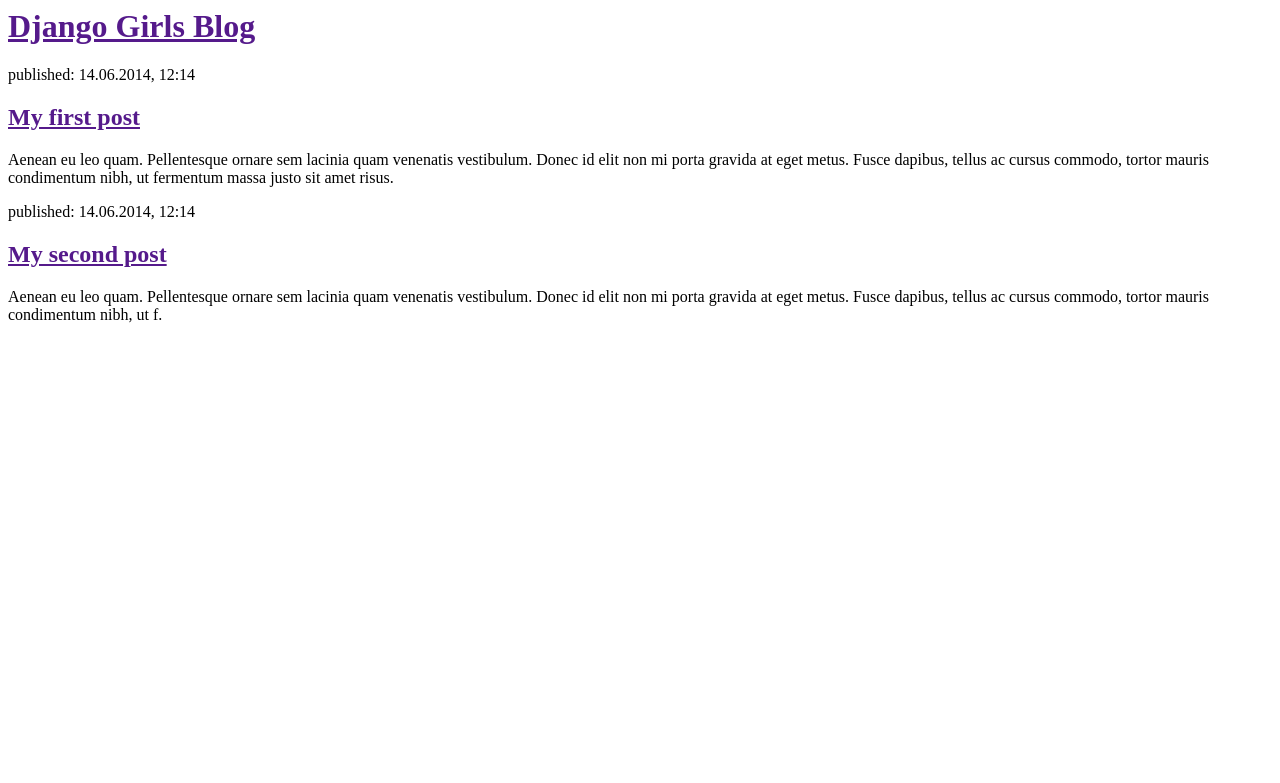
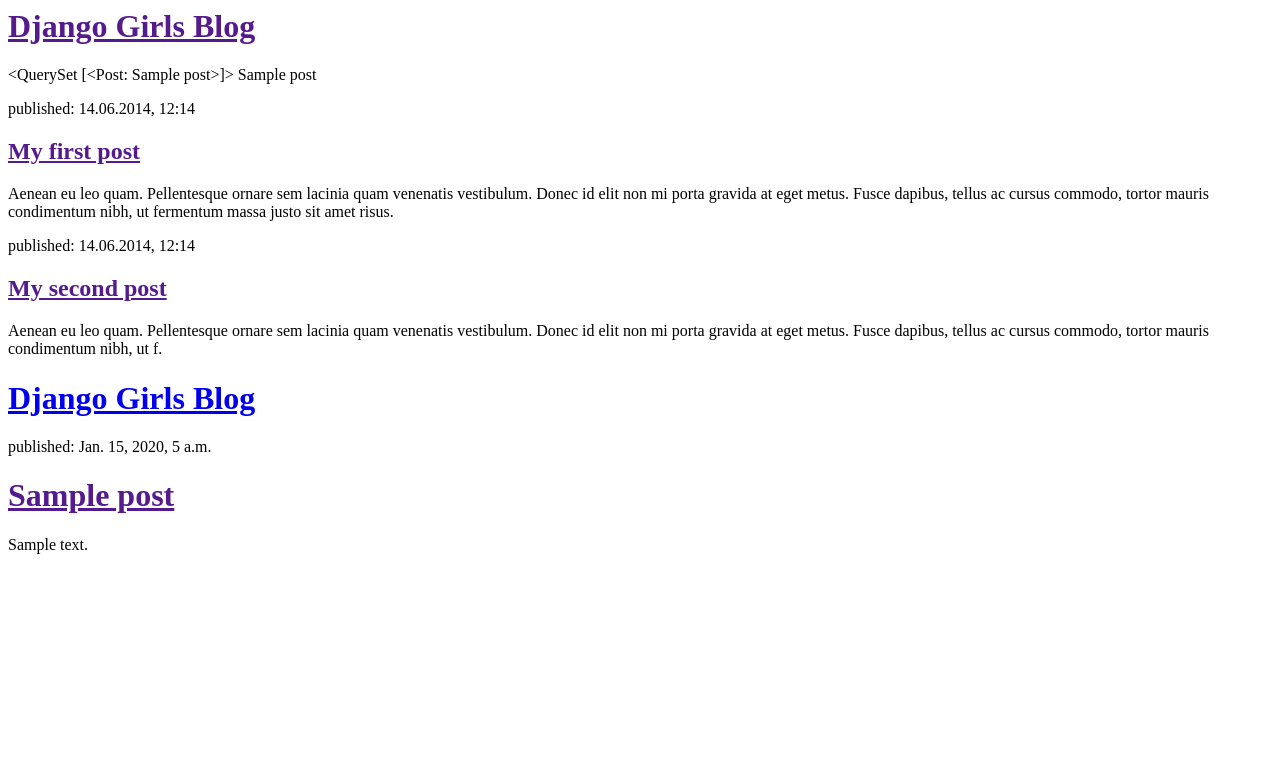
Before and after one commit to pauvaco/my-first-blog, a Django app: template blog/templates/blog/post_list.html in a window 1280 px wide. Shown: the top 783 px of the page. Run offline with Django 3.2, Linux system fonts and the light colour scheme; the template is opened without the code that fills it: values that come from a table or form of the project are taken from there, others are empty; tables that the repository leaves empty hold one stand-in row (values such as "Sample post").

Commit message:
Modified templates to display posts from database.

```diff
--- a/blog/templates/blog/post_list.html
+++ b/blog/templates/blog/post_list.html
@@ -6,7 +6,10 @@
             <div>
                 <h1><a href="">Django Girls Blog</a></h1>
             </div>
-
+ {{ posts }}
+ {% for post in posts %}
+      {{ post }}
+  {% endfor %}
             <div>
                 <p>published: 14.06.2014, 12:14</p>
                 <h2><a href="">My first post</a></h2>
@@ -20,3 +23,14 @@
             </div>
         </body>
     </html>
+    <div>
+           <h1><a href="/">Django Girls Blog</a></h1>
+       </div>
+
+       {% for post in posts %}
+           <div>
+               <p>published: {{ post.published_date }}</p>
+               <h1><a href="">{{ post.title }}</a></h1>
+               <p>{{ post.text|linebreaks }}</p>
+           </div>
+       {% endfor %}
```
Also changed, not shown: blog/views.py (+5 -2 lines).
